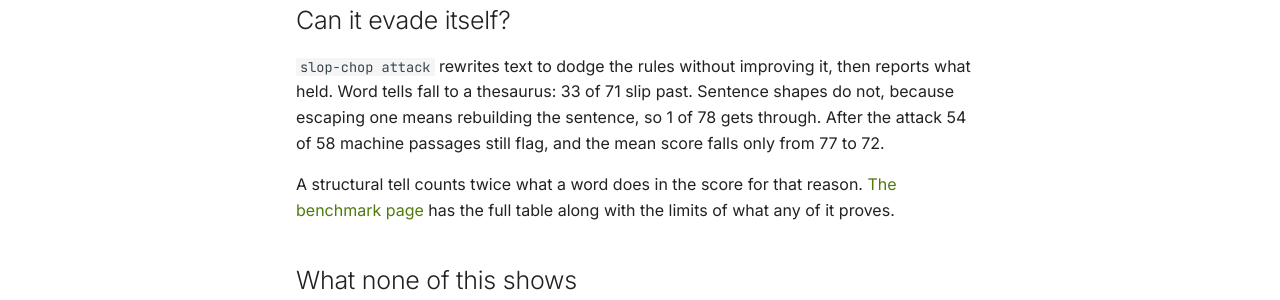
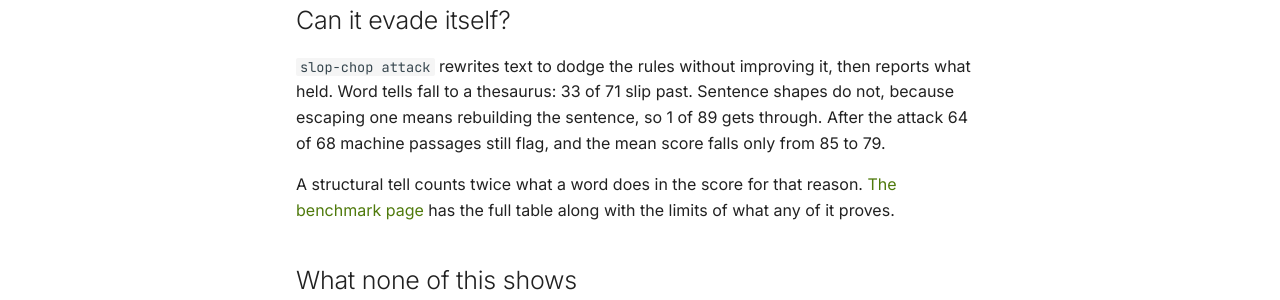
Before and after one commit to dcadolph/slop-chop, an MkDocs documentation site: the page built from docs/ITSELF.md, in a window 1280 px wide and 900 px high, scrolled down 1896 px. Shown: the part 343-643 px from the top of the window. Built offline with MkDocs 1.6.1 and Material for MkDocs 9.7.7, drawn with Linux system fonts in a browser that asks for light colours.

```diff
--- a/docs/ITSELF.md
+++ b/docs/ITSELF.md
@@ -83,8 +83,8 @@ to tell.
 
 `slop-chop attack` rewrites text to dodge the rules without improving it, then reports what
 held. Word tells fall to a thesaurus: 33 of 71 slip past. Sentence shapes do not, because
-escaping one means rebuilding the sentence, so 1 of 78 gets through. After the attack 54 of
-58 machine passages still flag, and the mean score falls only from 77 to 72.
+escaping one means rebuilding the sentence, so 1 of 89 gets through. After the attack 64 of
+68 machine passages still flag, and the mean score falls only from 85 to 79.
 
 A structural tell counts twice what a word does in the score for that reason.
 [The benchmark page](BENCHMARK.md) has the full table along with the limits of what any of
```
Also changed, not shown: POSITIONING.md (+3 -3 lines), docs/BENCHMARK.md (+4 -4 lines), docs/README.md (+1 -1 lines), evaldata/README.md (+2 -2 lines).
